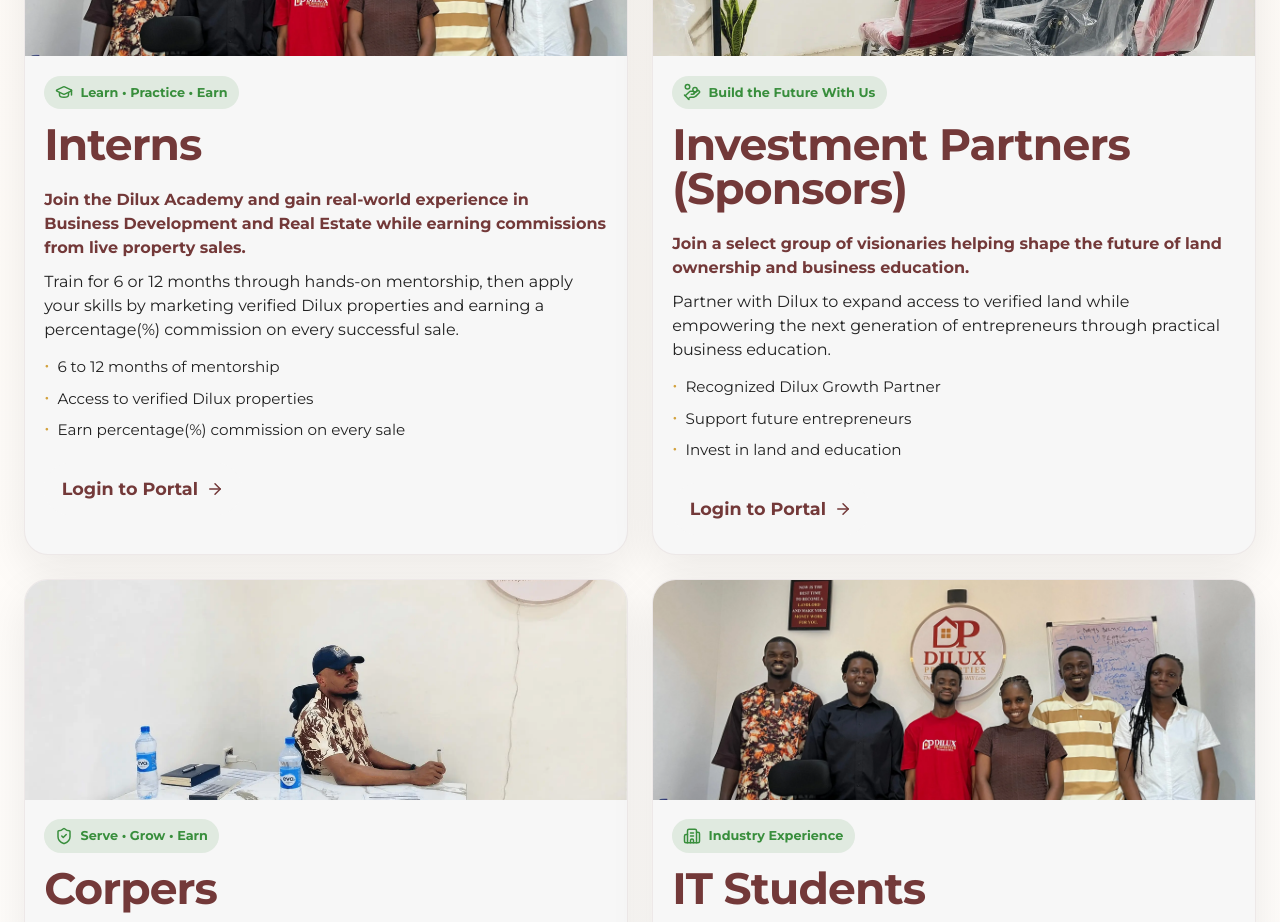
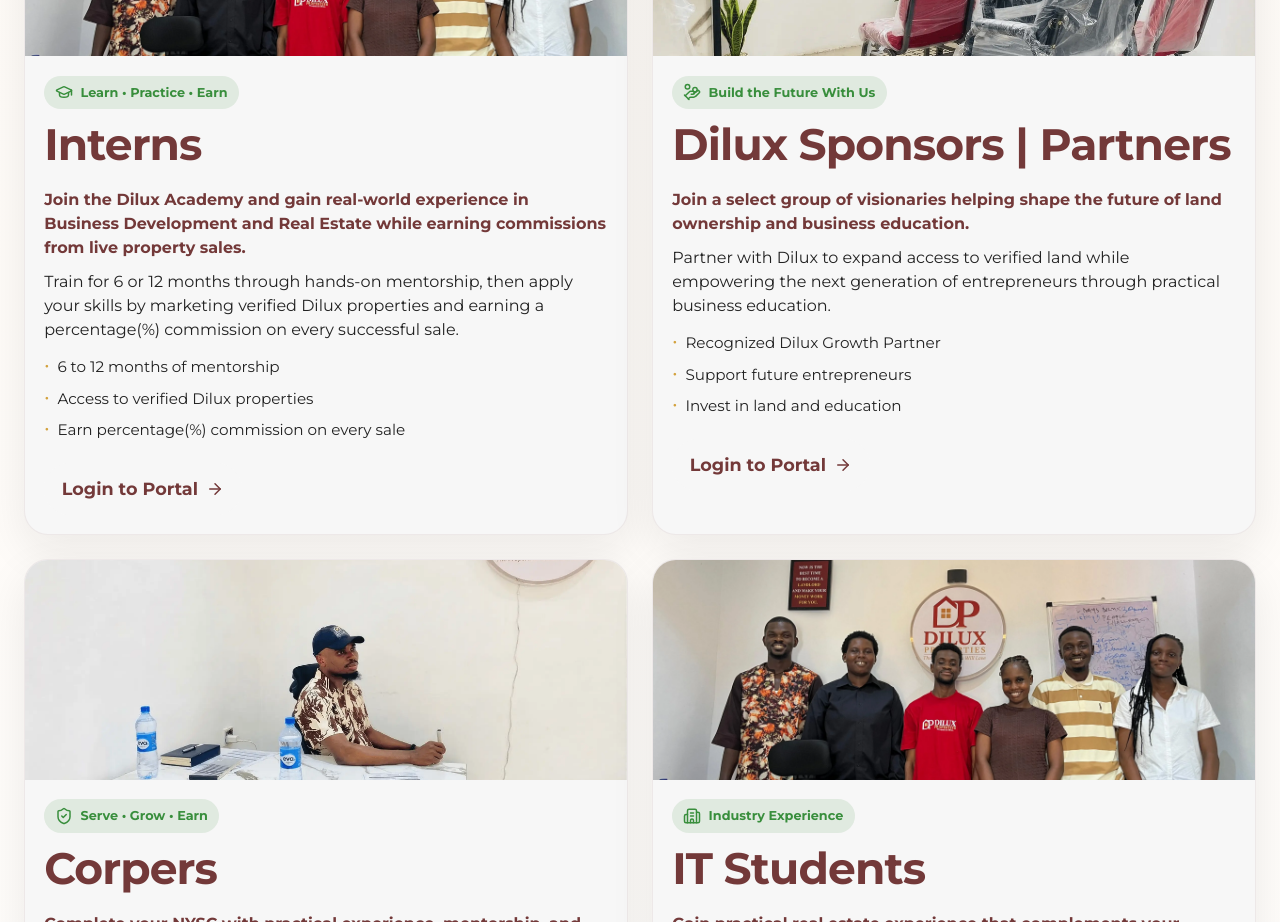
Before and after one commit to Ugochukwu111/Dilux, a React (Vite) app: page /dilux-citizen in a window 1280 px wide. Shown: the part 2000-2922 px from the top of the page. Built offline with nearby package versions, Linux system fonts and the light colour scheme.

Commit message:
updated wordings

```diff
--- a/src/Pages/DiluxCitizenPage.jsx
+++ b/src/Pages/DiluxCitizenPage.jsx
@@ -36,7 +36,7 @@
 
   {
     id: 2,
-    title: "Investment Partners (Sponsors)",
+    title: "Dilux Sponsors | Partners",
     badge: "Build the Future With Us",
 
     summary:
```
